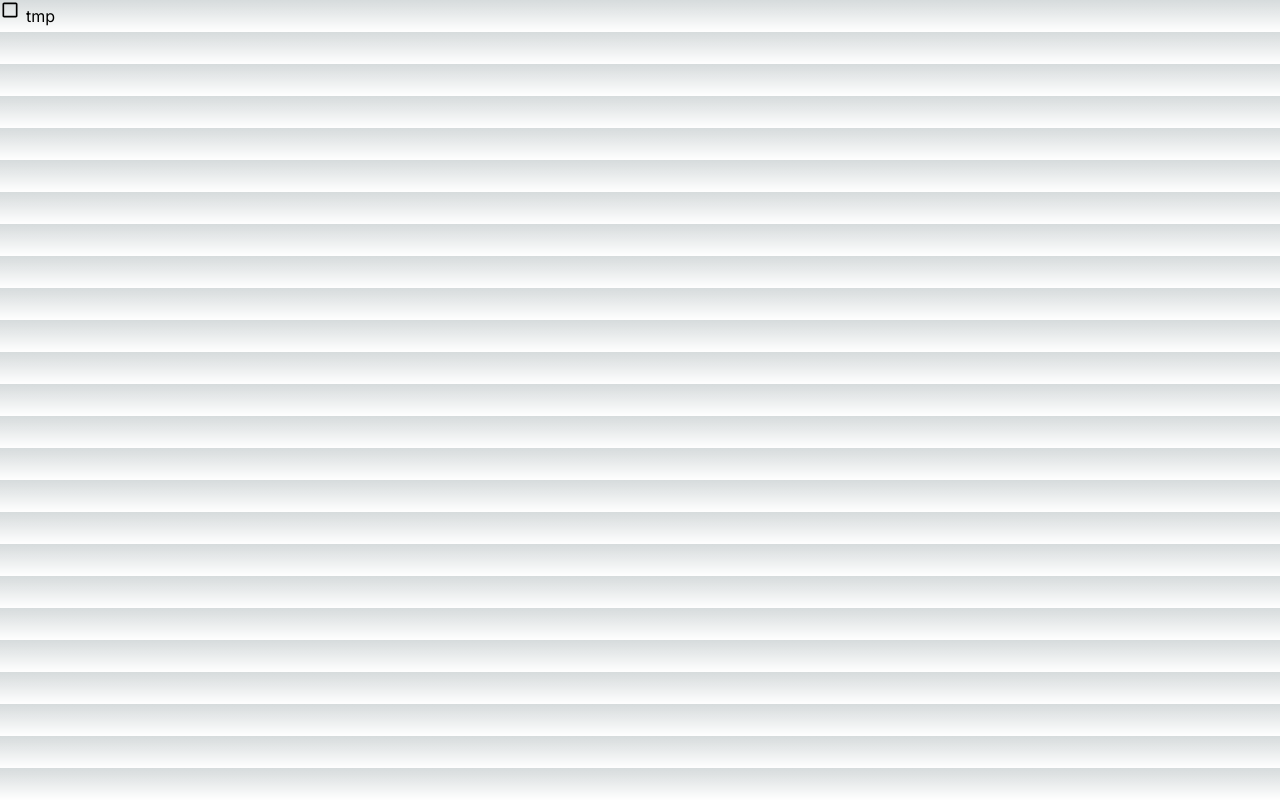
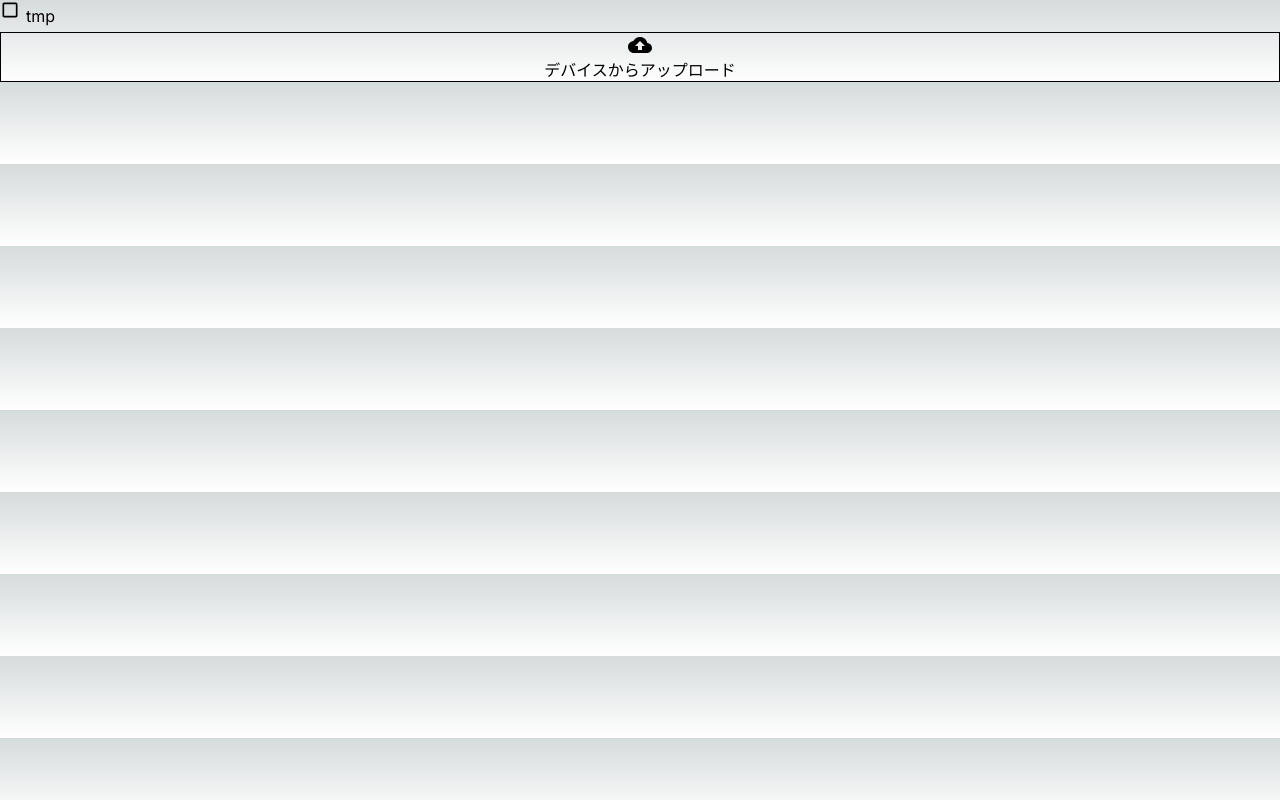
Before and after one commit to ASAP-BYAF/shop, a Next.js app: page /test_molecule in a window 1280 px wide. Built offline with nearby package versions, Linux system fonts and the light colour scheme.

Commit message:
test_molecule のページに Dropzone を追加しました。

```diff
--- a/src/app/test_molecule/page.tsx
+++ b/src/app/test_molecule/page.tsx
@@ -2,11 +2,13 @@
 
 import { NextPage } from "next";
 import CheckBox from "@/components/molecules/CheckBox";
+import Dropzone from "@/components/molecules/Dropzone";
 
 const Page: NextPage = () => {
   return (
     <div>
       <CheckBox label="tmp" checked={false} />
+      <Dropzone />
     </div>
   );
 };
```
